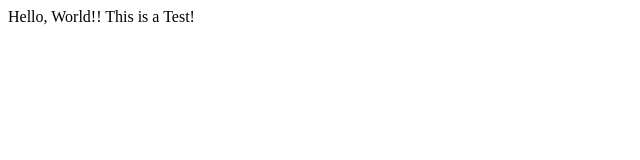
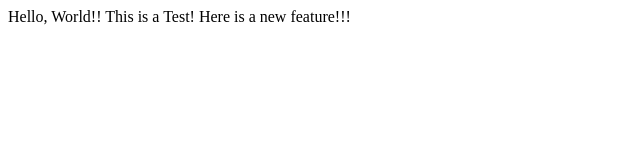
Before and after one commit to gdquiel/Lecture1, a plain HTML site: page index.html in a window 1280 px wide. Shown: the whole page, without its empty margins (0-640 px from the left). Drawn offline with Linux system fonts and the light colour scheme.

Commit message:
added another line

```diff
--- a/index.html
+++ b/index.html
@@ -5,5 +5,6 @@
   </head>
   <body>
     Hello, World!! This is a Test!
+    Here is a new feature!!!
   </body>
 </html>
```
